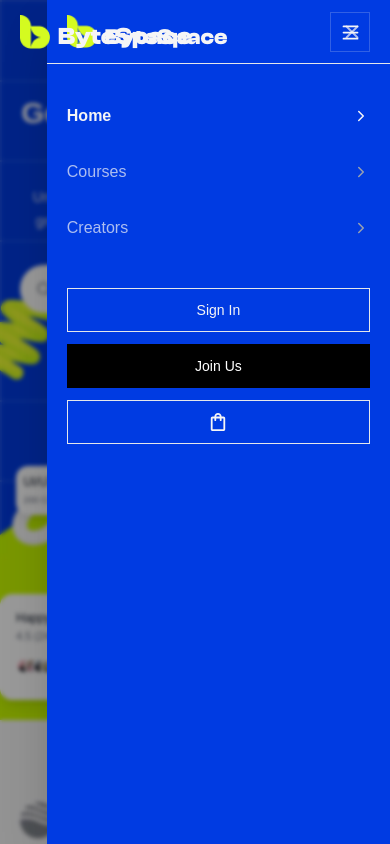
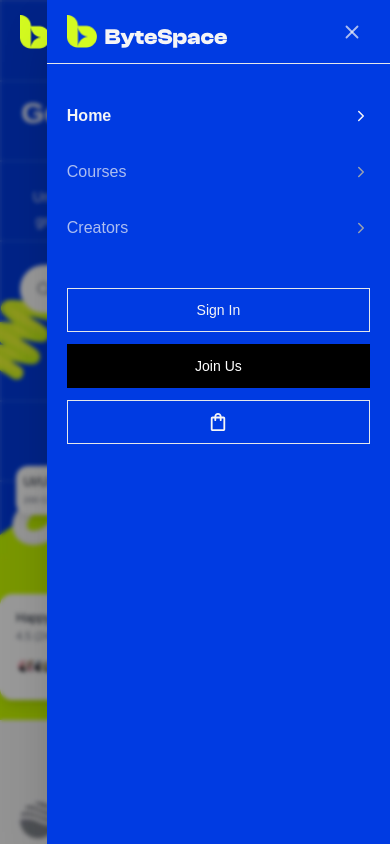
Before and after one commit to foisal404/bytespace_client, a Next.js app: page / in a window 390 px wide. Both pictures are taken after a click on the button "Open menu". Shown: the top 844 px of the page. Built offline with nearby package versions, Linux system fonts and the light colour scheme.

Commit message:
feat: update  navbar responsive styles

```diff
--- a/app/components/navbar.tsx
+++ b/app/components/navbar.tsx
@@ -140,14 +140,14 @@
       {/* Mobile Overlay */}
       {isOpen && (
         <div
-          className="fixed inset-0 z-[60] bg-black/40 backdrop-blur-[2px] md:hidden"
+          className="fixed inset-0 z-60 bg-black/40 backdrop-blur-[2px] md:hidden"
           onClick={() => setIsOpen(false)}
         />
       )}
 
       {/* Mobile Side Drawer */}
       <aside
-        className={`fixed right-0 top-0 z-[70] flex h-dvh w-[88%] max-w-sm flex-col bg-[#003BE2] shadow-2xl transition-transform duration-300 ease-out md:hidden ${
+        className={`fixed right-0 top-0 z-100 flex h-dvh w-[88%] max-w-sm flex-col bg-blue-1 shadow-2xl transition-transform duration-300 ease-out md:hidden ${
           isOpen ? "translate-x-0" : "translate-x-full"
         }`}
       >
```
